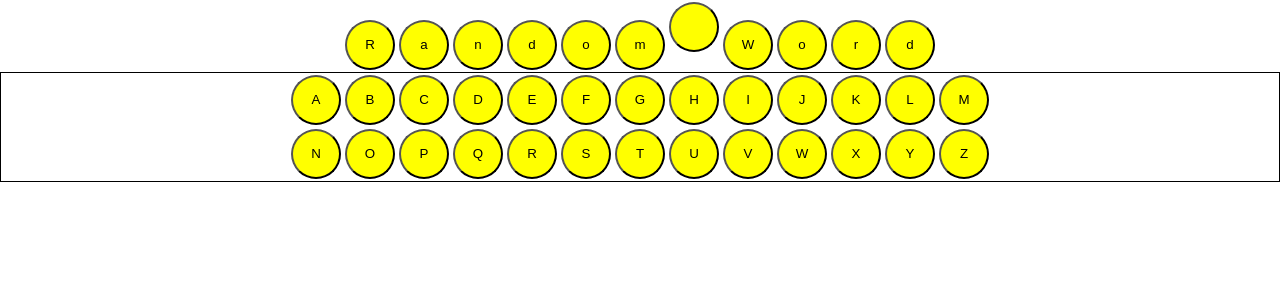
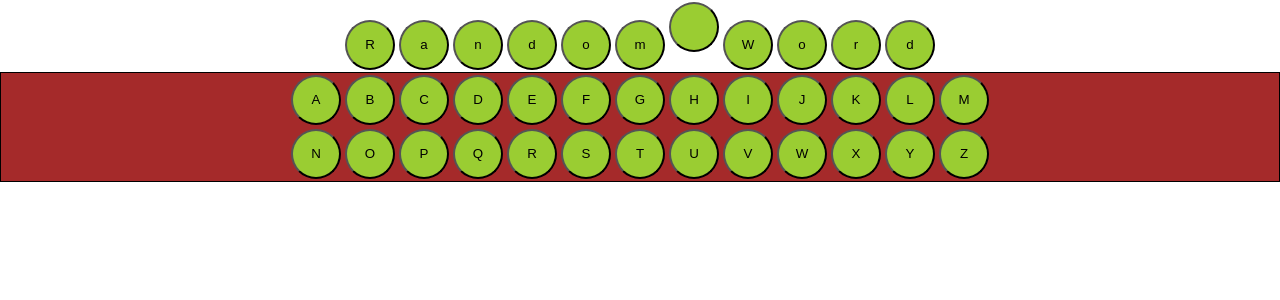
Before and after one commit to kafzal1/newTest, a React (Create React App) app: page / in a window 1280 px wide. Shown: the top 300 px of the page. Built offline with nearby package versions, Linux system fonts and the light colour scheme.

Commit message:
started onCLick functions for char buttons

```diff
--- a/src/Components/Panel.css
+++ b/src/Components/Panel.css
@@ -1,7 +1,8 @@
 .Panel {
   border: 1px solid;
+  background-color: brown;
 }
 
 button {
-  background-color: yellow;
+  background-color: yellowgreen;
 }
--- a/src/Components/Panel.jsx
+++ b/src/Components/Panel.jsx
@@ -11,9 +11,9 @@ function Panel(props) {
   for (let index = 0; index < row; index++) {
     rowArray.push(setSelector.slice(index * col, (index + 1) * col).join(""));
   }
-  console.log(rowArray);
+
   return (
-    <div className="Panel">
+    <div className="Panel" onClick={wordToCompare}>
       {rowArray.map((row, i) => (
         <Row key={i} word={row} />
       ))}
@@ -22,7 +22,8 @@ function Panel(props) {
 }
 
 const wordToCompare = event => {
-  console.log();
+  if (typeof event.target.value === "string")
+    console.log(event.target.innerText, "<--- another event within div ");
 };
 
 export default Panel;
```
